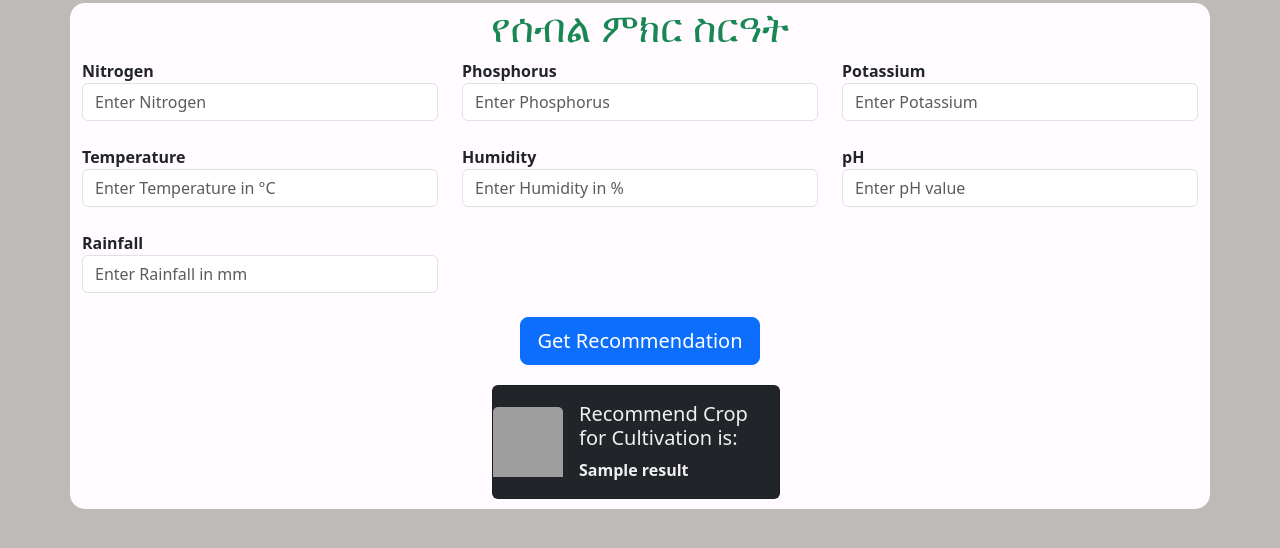
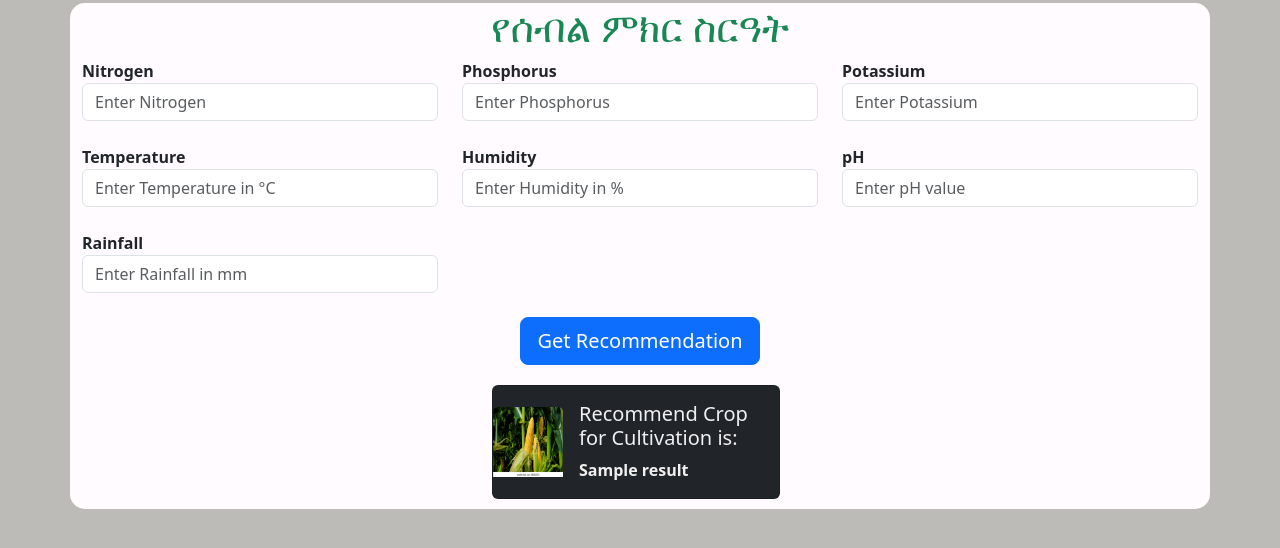
Before and after one commit to Habtamu210/crop_recommendation, a Flask app: template templates/index.html in a window 1280 px wide. Shown: the part 69-617 px from the top of the page. Run offline with Flask 3, Linux system fonts and the light colour scheme; the template is opened without the code that fills it: most values are stand-ins (such as "Sample title", 1, 10 or a date in 2020); parts of the project's set-up code (start-up, migrations or seed data) failed here and were passed over; grey boxes are pictures that could not be loaded.

Commit message:
Update changes

```diff
--- a/templates/index.html
+++ b/templates/index.html
@@ -99,7 +99,7 @@
 
        {% if result %}
 		<div class="card bg-dark" style="width: 18rem;">
-		  <img src="{{url_for('static', filename='crop.png')}}" style="width: 70px; height: 70px;" class="card-img-top" alt="...">
+		  <img src="{{url_for('static', filename='crop1.webp')}}" style="width: 70px; height: 70px;" class="card-img-top" alt="...">
 		  <div class="card-body">
 			<h5 class="card-title">Recommend Crop for Cultivation is:</h5>
 			<p class="card-text">{{ result }} </p>
```
